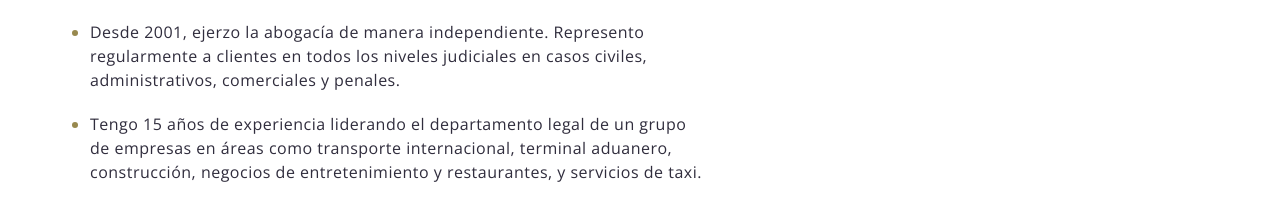
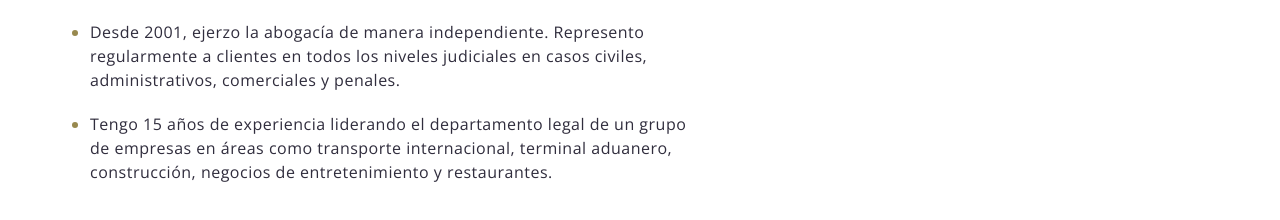
Before and after one commit to NazarenoFoulkes/web-abogado, a plain HTML site: page index.html in a window 1280 px wide. Shown: the part 1382-1602 px from the top of the page. Drawn offline with nearby package versions, Linux system fonts and the light colour scheme.

Commit message:
“term”

```diff
--- a/index.html
+++ b/index.html
@@ -116,7 +116,7 @@
                                         Desde 2001, ejerzo la abogacía de manera independiente. Represento regularmente a clientes en todos los niveles judiciales en casos civiles, administrativos, comerciales y penales.
                                     </li>
                                     <li class="about__list-item">
-                                        Tengo 15 años de experiencia liderando el departamento legal de un grupo de empresas en áreas como transporte internacional, terminal aduanero, construcción, negocios de entretenimiento y restaurantes, y servicios de taxi.
+                                        Tengo 15 años de experiencia liderando el departamento legal de un grupo de empresas en áreas como transporte internacional, terminal aduanero, construcción, negocios de entretenimiento y restaurantes.
                                     </li>
                                 </ul>
                                 <h3 class="small-heading about__heading">Licencia de abogado:</h3>
```
